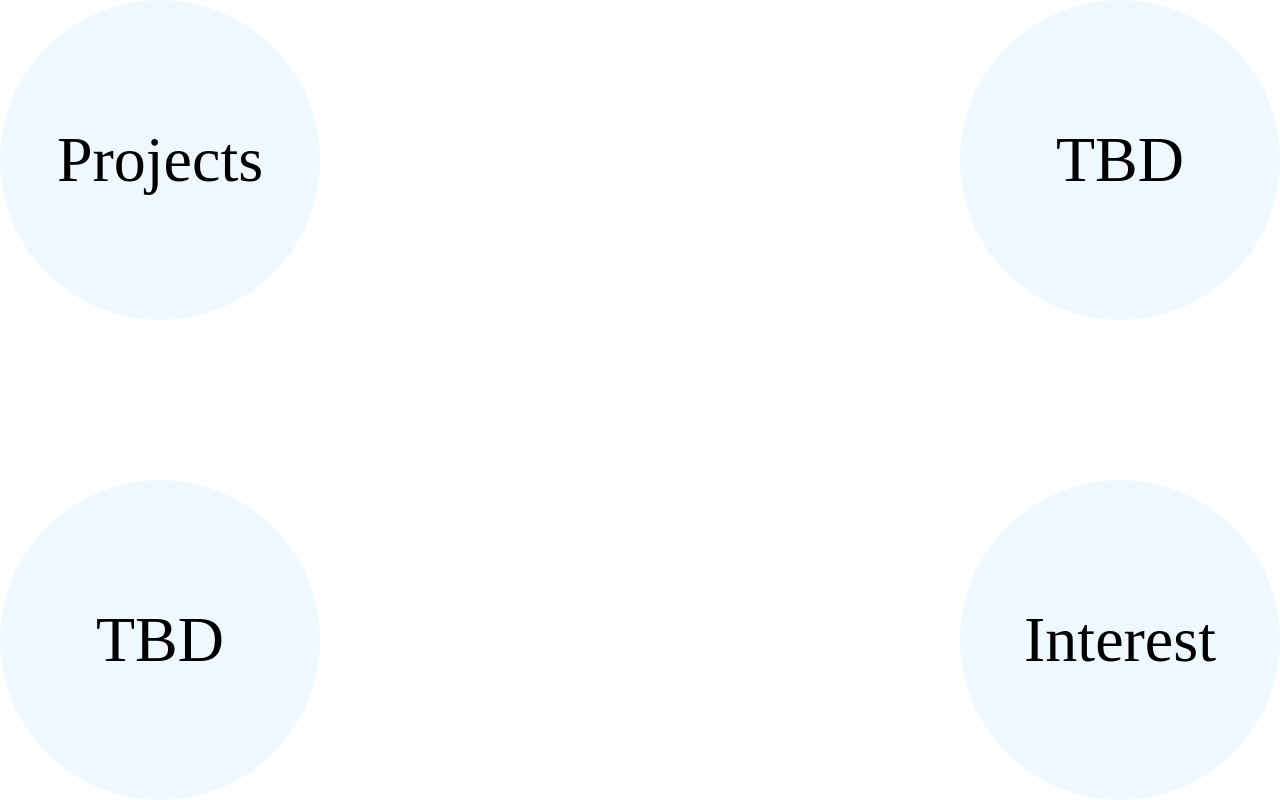
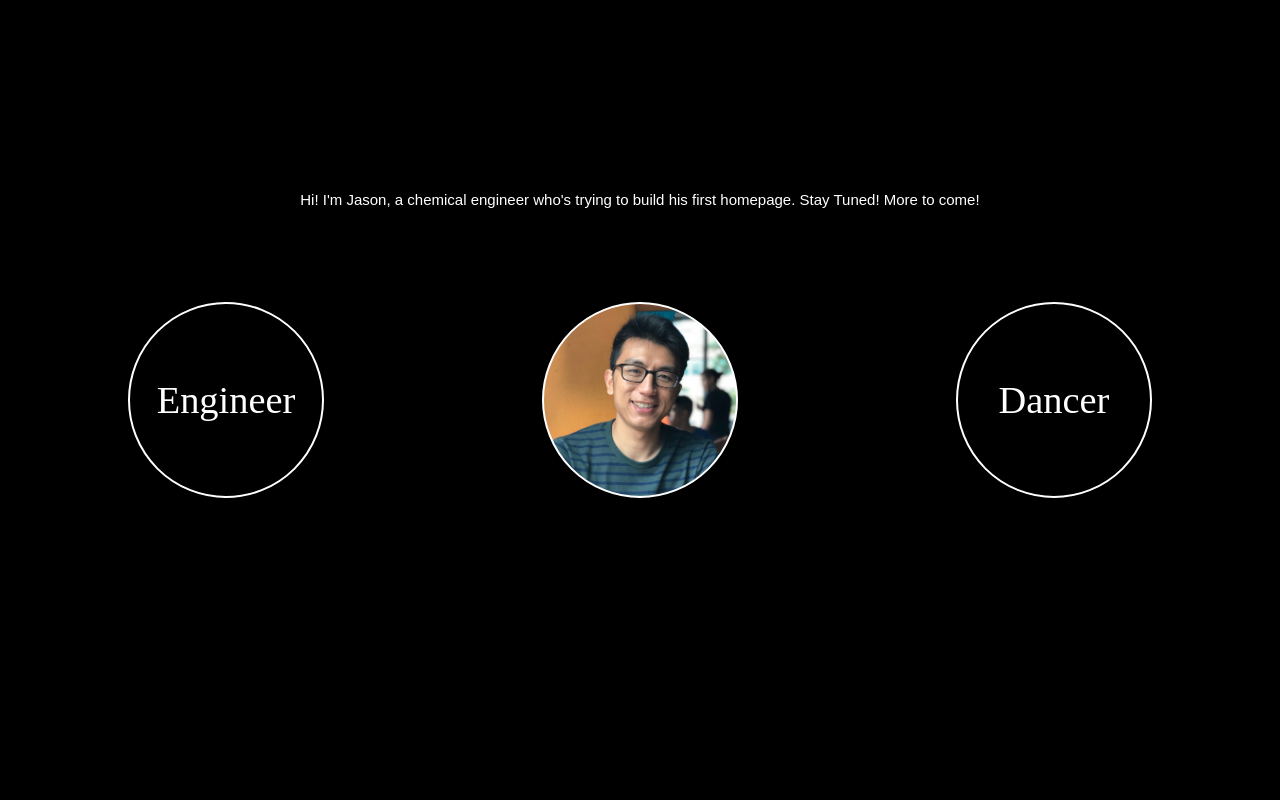
Before and after one commit to jasonzeng1129/my_homepage, a website: page public/index.html in a window 1280 px wide. Drawn offline with Linux system fonts and the light colour scheme.

Commit message:
new layout, add image

```diff
--- a/public/index.html
+++ b/public/index.html
@@ -9,19 +9,16 @@
   </head>
   <body>
     <div class="description">
-          Hi! I'm Jason, a chemical engineer who's trying to build his first homepage. Stay Tuned! More to come.
+          Hi! I'm Jason, a chemical engineer who's trying to build his first homepage. Stay Tuned! More to come!
 	  </div>
-    <div class="bubble bubble--interest bubble--hide">
-      <div class="bubble__text"> Interest </div>
+    <div class="bubble bubble--Engineer bubble--hide">
+      <div class="bubble__text"> Engineer </div>
     </div>
-    <div class="bubble bubble--projects bubble--hide">
-      <div class="bubble__text"> Projects </div>
+    <div class="bubble bubble--Dancer bubble--hide">
+      <div class="bubble__text"> Dancer </div>
     </div>
-    <div class="bubble bubble--TBD1 bubble--hide">
-      <div class="bubble__text"> TBD </div>
-    </div>
-    <div class="bubble bubble--TBD2 bubble--hide">
-      <div class="bubble__text"> TBD </div>
+    <div class="bubble bubble--TBD bubble--hide">
+      <div class="bubble__text">  </div>
     </div>
     <script src="./javascript/lib/jquery-3.3.1.min.js"></script>
     <script src="./javascript/main.js"></script>
--- a/public/javascript/main.js
+++ b/public/javascript/main.js
@@ -1,8 +1,8 @@
-setTimeout(addHide, 2000);
+/*setTimeout(addHide, 2000);
 function addHide(){
   $(".description").addClass("hide");
-}
-setTimeout(showBubble, 2000);
+}*/
+setTimeout(showBubble, 0);
 function showBubble(){
   $(".bubble--hide").removeClass("bubble--hide");
 }
--- a/public/styles.css
+++ b/public/styles.css
@@ -2,6 +2,7 @@ html {
 	width: 100%;
 	height: 100%;
 	position: relative;
+	background: black;
 }
 
 body {
@@ -14,12 +15,12 @@ body {
 
 .description {
 	display: inline-block;
-	background-color: white;
-	color: orange;
+	background-color: black;
+	color: white;
 	font-size: 20px;
 	font-family: Arial;
 	position:relative;
-	top: 50%;
+	top: 25%;
 	transform: translateY(-50%) scale(0.75);
 	padding: 0 10px;
 }
@@ -32,13 +33,24 @@ body {
 }
 
 .bubble {
-	background: #F0F8FF;
+	background-color: black;
+	border:2px solid white;
+	width:15%;
+	max-height: 50%;
+	border-radius:50%;
+	position: absolute;
+	/* -moz-border-radius:50%;
+	 -webkit-border-radius:50%;*/
+	text-align: center;
+
+	/*background: black;
+	outline-color: white;
 	width: 25%;
 	max-height: 50%;
 	border-radius: 50%;
 	position:absolute;
 	text-align: center;
-	transition: opacity 2s;
+	transition: opacity 2s;*/
 }
 
 .bubble:after{
@@ -48,30 +60,33 @@ body {
 	width: 100%;
 	content: "";
 }
-.bubble--projects{
-	top: 0%;
-	left: 0%;
+.bubble--Dancer{
+	top: 50%;
+	right: 10%;
+	transform: translateY(-50%);
 }
 
-.bubble--TBD1{
-	top: 0%;
-	right:0%;
+.bubble--TBD{
+	background-image:url("jzProfile.jpg");
+	background-repeat: no-repeat;
+	background-size: cover;
+	background-position: center top(20%);
+	top: 50%;
+	left: 50%;
+	transform: translateY(-50%) translateX(-50%);
 }
 
-.bubble--TBD2{
-	bottom: 0%;
-	left: 0%;
-}
-
-.bubble--interest{
-	bottom: 0%;
-	right: 0%;
+.bubble--Engineer{
+	top: 50%;
+	left: 10%;
+	transform: translateY(-50%);
 
 }
 
 .bubble__text {
+	color: white;
 	width: 100%;
-	font-size: 5vw;
+	font-size: 3vw;
 	position:absolute;
 	top: 50%;
 	transform: translateY(-50%);
```
Also changed, not shown: public/jzProfile.jpg (added).
